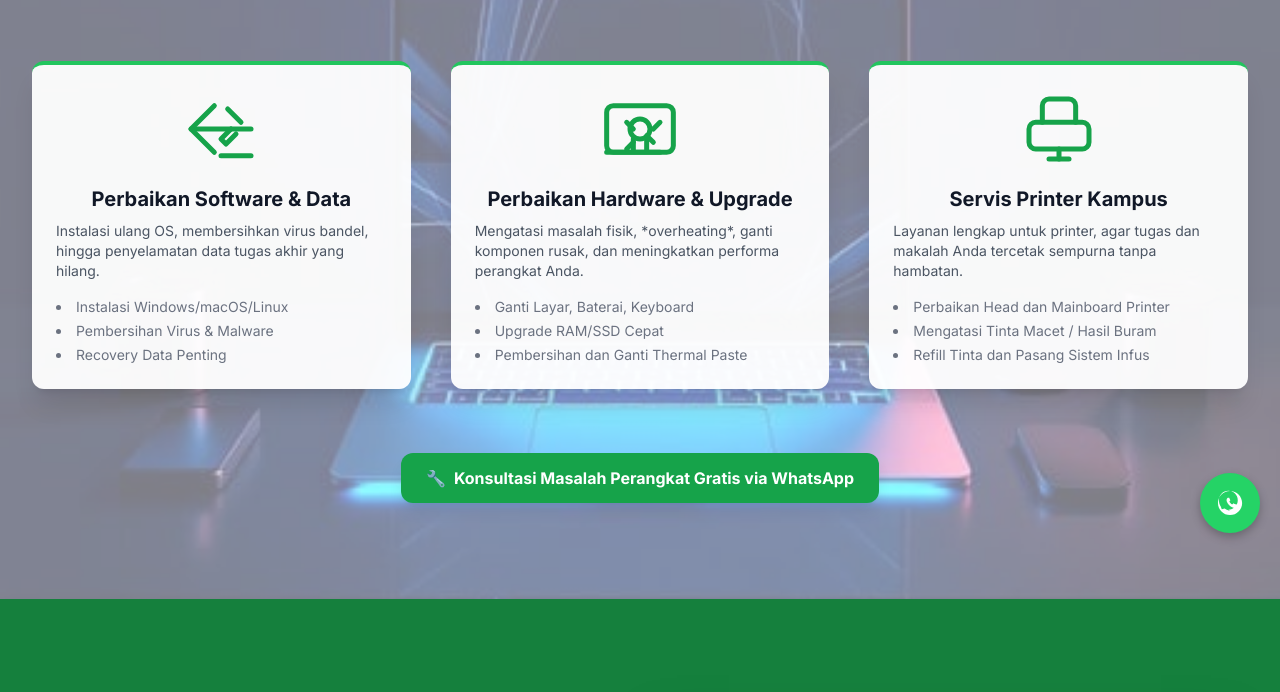
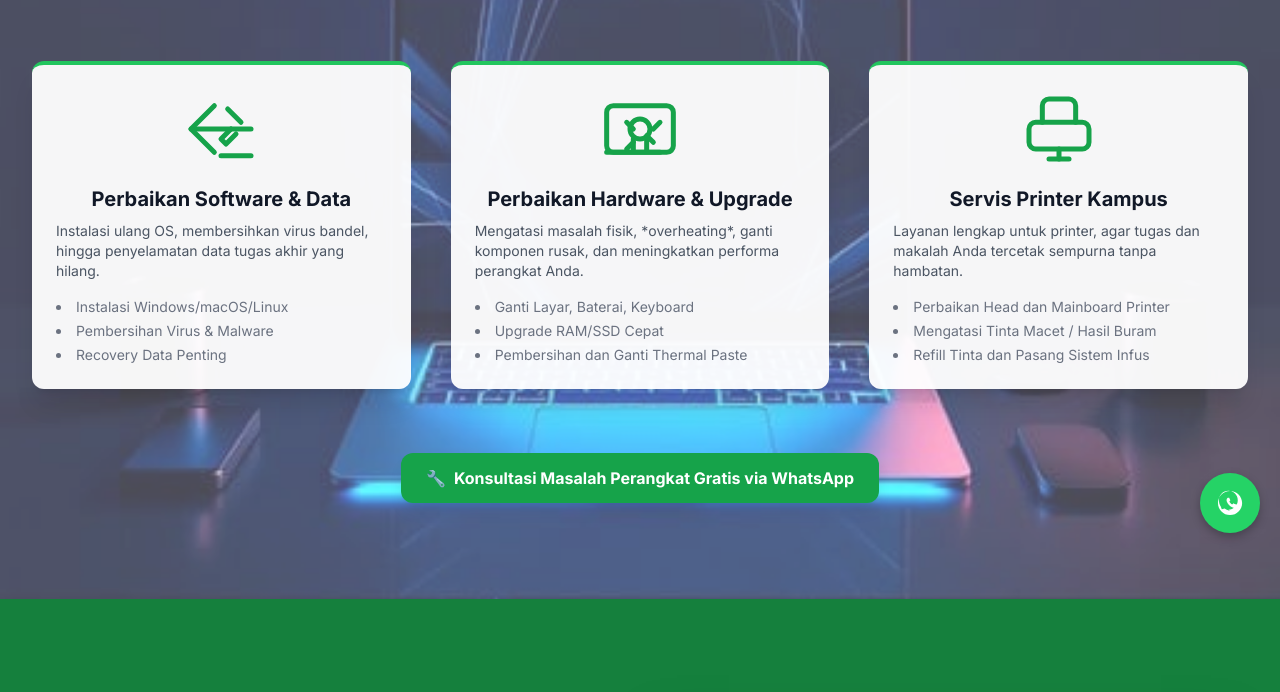
Before and after one commit to ridhopasii/usahabiznillah, a plain HTML site: page index.html in a window 1280 px wide. Shown: the part 247-939 px from the top of the page. Drawn offline with nearby package versions, Linux system fonts and the light colour scheme.

Commit message:
Update index.html

```diff
--- a/index.html
+++ b/index.html
@@ -64,7 +64,7 @@
             background-image: url('background.jpg');
             background-size: cover;
             background-position: center;
-            opacity: 0.5; /* Tingkat Transparansi */
+            opacity: 0.7; /* Tingkat Transparansi */
             z-index: 0;
         }
         .layanan-content {
```
